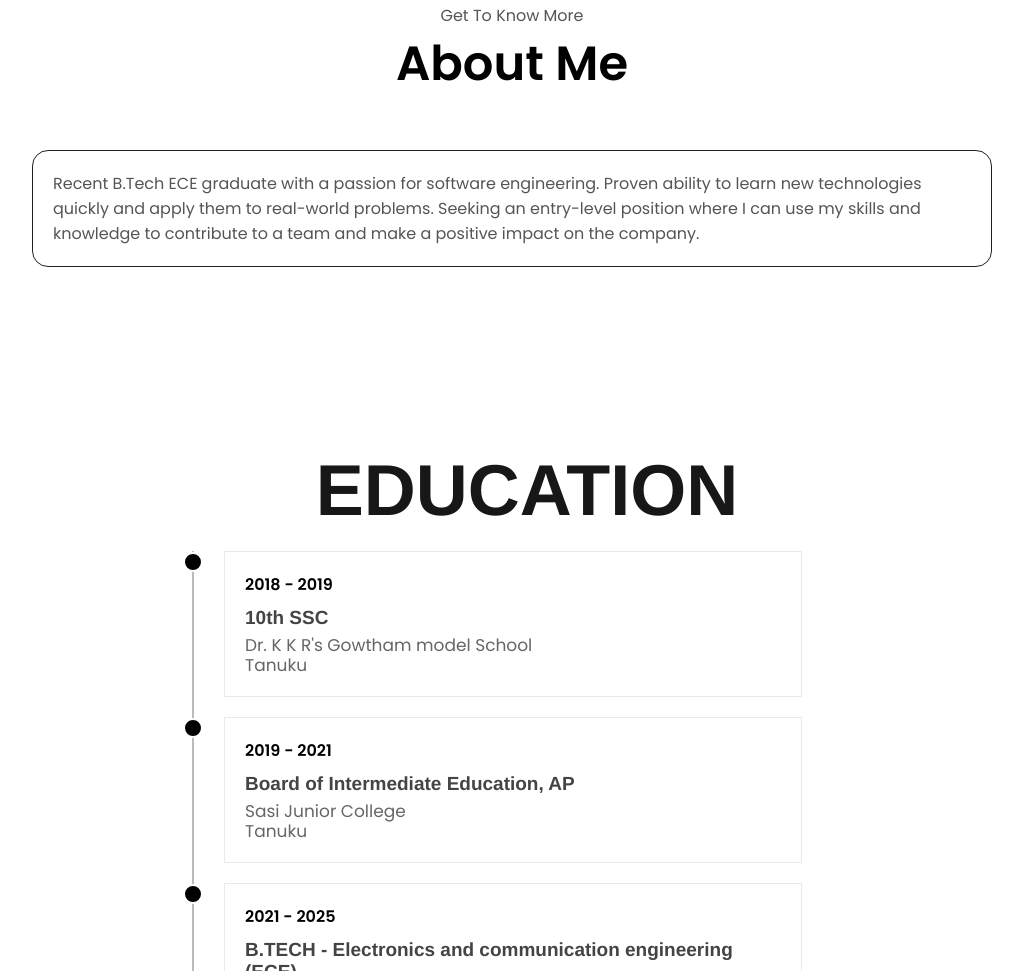
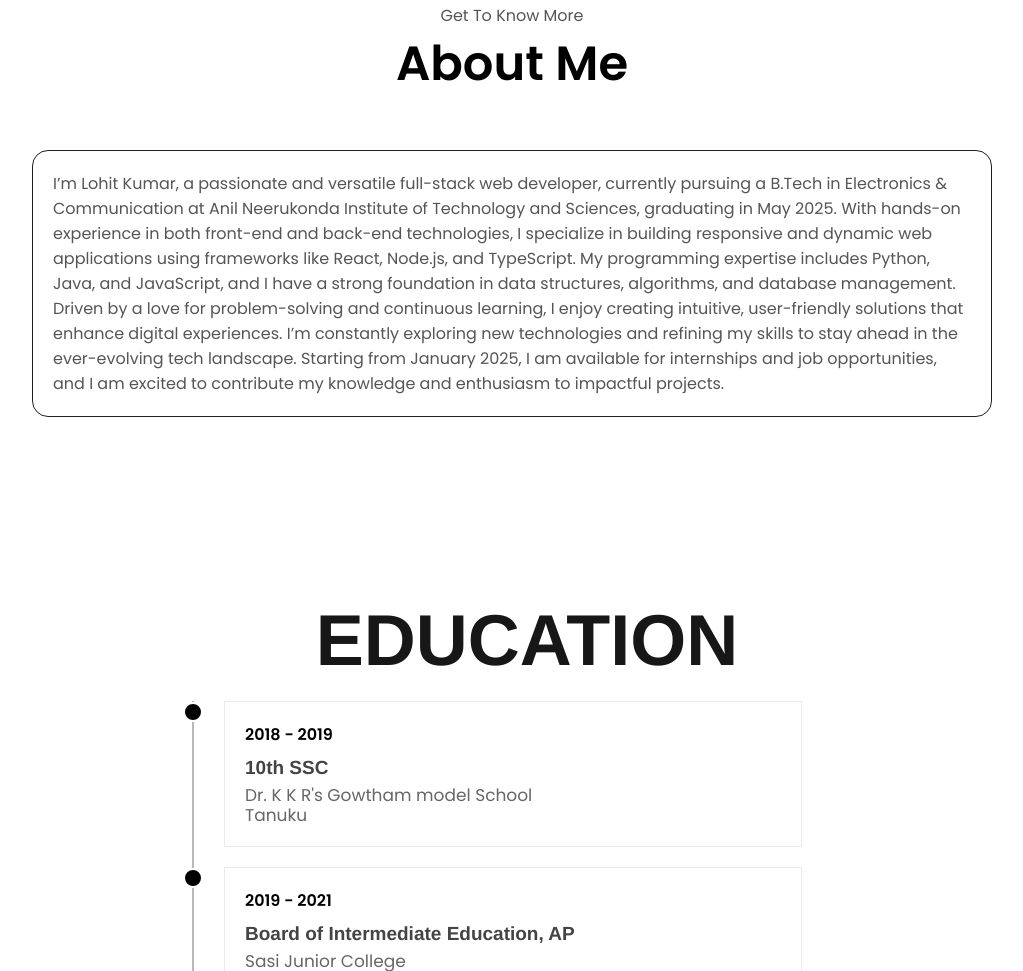
Before and after one commit to lohitkumar1914/my-portfolio, a plain HTML site: page index.html in a window 1280 px wide. Shown: the part 925-1896 px from the top of the page, without its empty margins (128-1151 px from the left). Drawn offline with Linux system fonts and the light colour scheme.

Commit message:
Update index.html

```diff
--- a/index.html
+++ b/index.html
@@ -77,8 +77,9 @@
 
   <div class="text-container">
     <p>
-      Recent B.Tech ECE graduate with a passion for software engineering. Proven ability to learn new technologies quickly and apply them to real-world problems. Seeking an entry-level position where I can use my skills and knowledge to contribute to a team and make a positive impact on the company.
-    </p>
+I’m Lohit Kumar, a passionate and versatile full-stack web developer, currently pursuing a B.Tech in Electronics & Communication at Anil Neerukonda Institute of Technology and Sciences, graduating in May 2025. With hands-on experience in both front-end and back-end technologies, I specialize in building responsive and dynamic web applications using frameworks like React, Node.js, and TypeScript. My programming expertise includes Python, Java, and JavaScript, and I have a strong foundation in data structures, algorithms, and database management.
+
+Driven by a love for problem-solving and continuous learning, I enjoy creating intuitive, user-friendly solutions that enhance digital experiences. I’m constantly exploring new technologies and refining my skills to stay ahead in the ever-evolving tech landscape. Starting from January 2025, I am available for internships and job opportunities, and I am excited to contribute my knowledge and enthusiasm to impactful projects.    </p>
   </div>
 <!-- ----------------------------------------------------------------------education--------------------------------------------------------------------------->
 <section id="Education" class="col">
```
